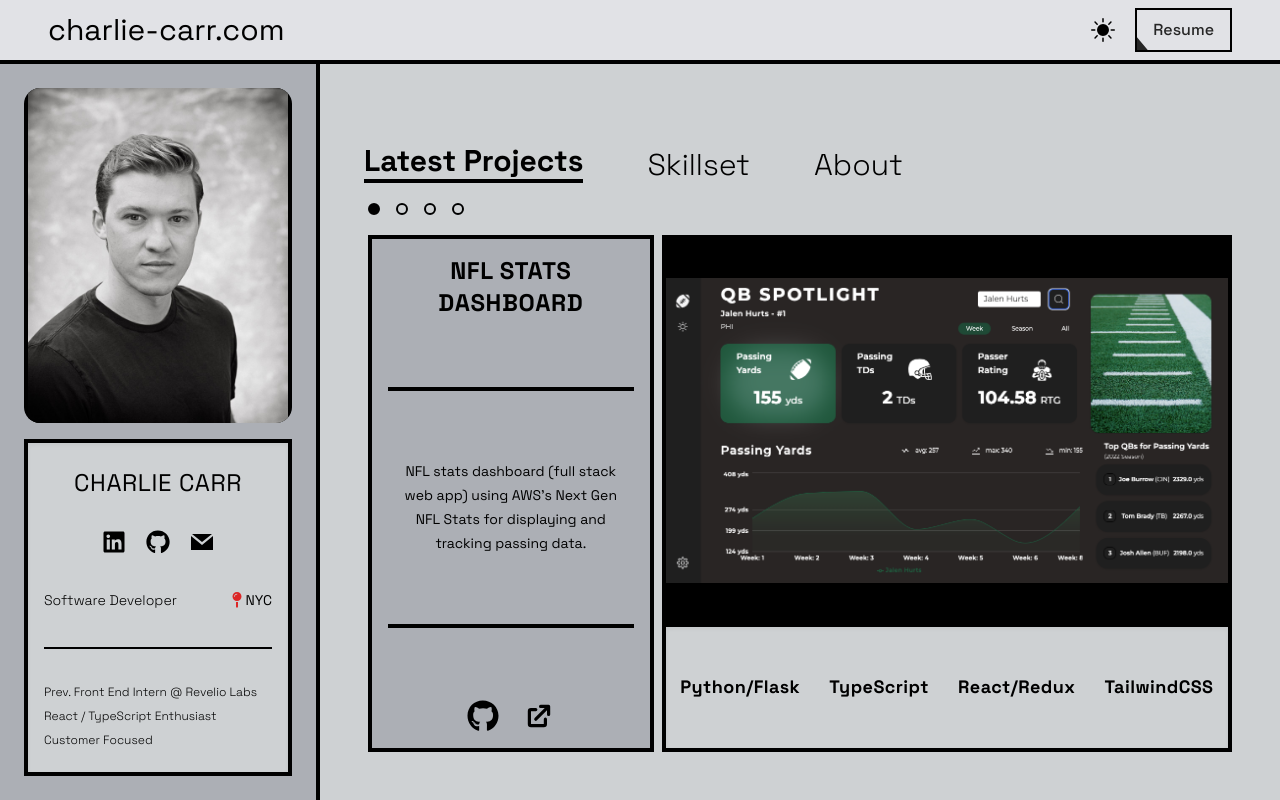
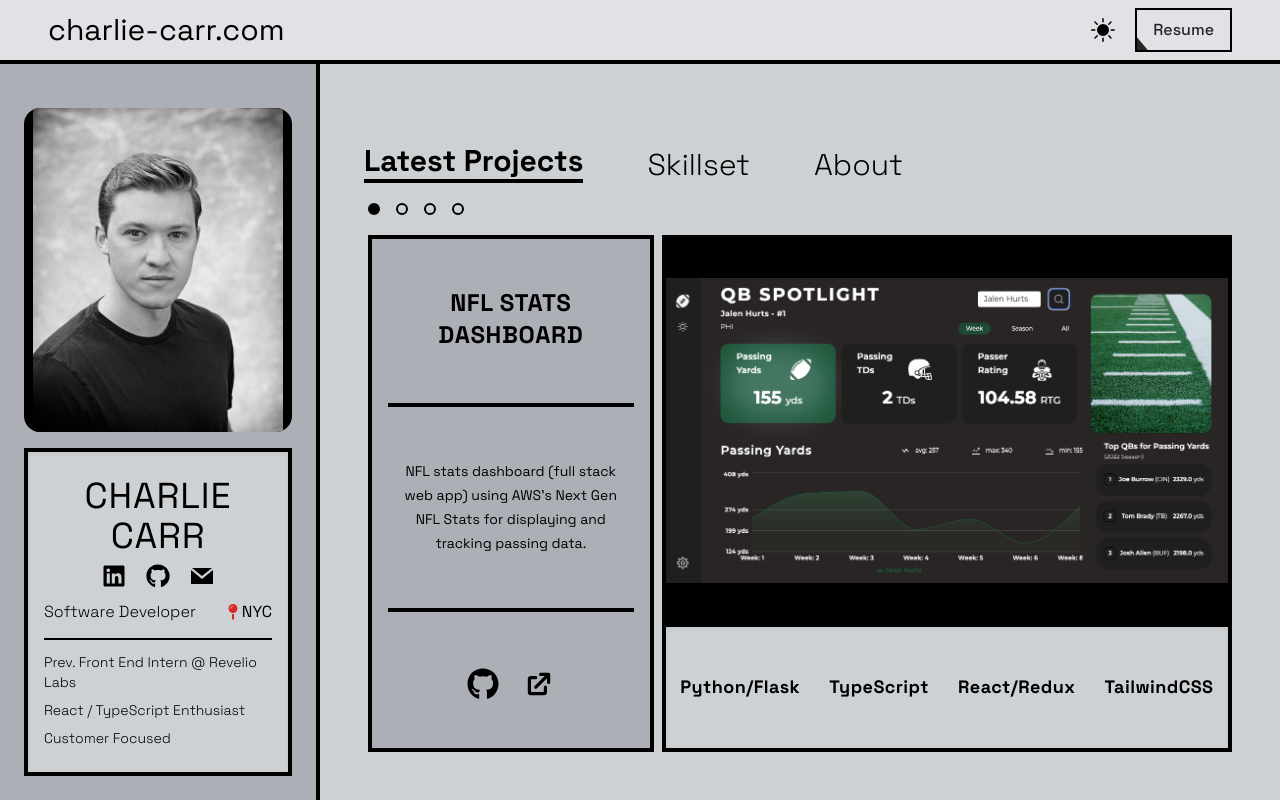
Before and after one commit to CharlesCarr/charlie-portfolio, a Next.js app: page / in a window 1280 px wide. Built offline with nearby package versions, Linux system fonts and the light colour scheme.

Commit message:
fix: improve responsiveness

```diff
--- a/components/LeftSection.tsx
+++ b/components/LeftSection.tsx
@@ -9,7 +9,7 @@
 
   return (
     <section className="w-full lg:w-1/4 h-header flex flex-col sm:flex-col-reverse md:flex-row lg:flex-col justify-center md:justify-around items-center lg:border-r-4 border-black dark:border-gray-200 border-0 border-b-4 lg:border-b-0 px-6 py-6 bg-[#acafb5] dark:bg-neutral-800">
-      <div className="bg-black rounded-2xl w-52 h-60 sm:w-60 sm:h-1/2 lg:w-full lg:h-left flex flex-col justify-center items-center relative">
+      <div className="bg-black rounded-2xl w-52 h-60 sm:w-60 sm:mt-5 sm:h-1/2 lg:w-full lg:h-left flex flex-col justify-center items-center relative">
         <Image
           src="/images/headshot.jpg"
           alt="headshot"
@@ -20,7 +20,7 @@
       </div>
 
       <div className="w-full lg:w-full sm:w-1/2 sm:h-1/2 h-60 flex flex-col justify-between items-center border-4 border-black dark:border-gray-200 mt-4 px-2 lg:px-4 py-6 shadow-inner bg-[#ced1d3] dark:bg-neutral-700">
-        <p className="text-3xl lg:text-2xl mb-2 tracking-wide">
+        <p className="text-3xl sm:text-4xl mb-2 tracking-wide text-center">
           CHARLIE CARR
         </p>
         <ul className="w-full flex justify-center items-center m-0 p-0">
@@ -46,12 +46,12 @@
           </li>
         </ul>
         <div className="w-full flex justify-between items-center mt-3 md:px-2 lg:px-0">
-          <p className="font-light text-base md:text-lg lg:text-sm">
+          <p className="font-light text-base md:text-lg lg:text-sm xl:text-base">
             Software Developer
           </p>
           <div className="flex items-center justify-center">
             <FaMapPin className="text-red-600 w-4 h-4" />
-            <p className="text-base md:text-lg lg:text-sm ml-px">
+            <p className="text-base md:text-lg lg:text-sm ml-px xl:text-base">
               NYC
             </p>
           </div>
@@ -60,13 +60,13 @@
         <div className="w-full h-4 border-b-2 border-black dark:border-gray-200"></div>
 
         <ul className="w-full m-0 p-0 mt-3 flex flex-col justify-center items-center lg:block">
-          <li className="text-sm md:text-base lg:text-xs font-light mb-2">
+          <li className="text-sm md:text-base lg:text-xs xl:text-sm font-light mb-2">
             Prev. Front End Intern @ Revelio Labs
           </li>
-          <li className="text-sm  md:text-base lg:text-xs  font-light mb-2">
+          <li className="text-sm  md:text-base lg:text-xs xl:text-sm  font-light mb-2">
             React / TypeScript Enthusiast
           </li>
-          <li className="text-sm md:text-base lg:text-xs font-light">
+          <li className="text-sm md:text-base lg:text-xs xl:text-sm font-light">
             Customer Focused
           </li>
         </ul>
--- a/components/Project.tsx
+++ b/components/Project.tsx
@@ -14,7 +14,7 @@
   return (
     <div className="h-full md:h-[450px] lg:h-full w-full flex flex-col sm:flex-row justify-center items-center mt-2 sm:mt-0">
       {/* left side project */}
-      <div className="w-full sm:w-1/3 h-64 sm:h-full border-4 border-black dark:border-gray-200 flex flex-col justify-between items-center py-4 sm:px-2 lg:px-4 mr-0 sm:mr-2 bg-[#acafb5] dark:bg-neutral-800 mb-6 sm:mb-0">
+      <div className="w-full sm:w-1/3 h-64 sm:h-full border-4 border-black dark:border-gray-200 flex flex-col justify-between items-center py-4 lg:py-12 sm:px-2 lg:px-4 mr-0 sm:mr-2 bg-[#acafb5] dark:bg-neutral-800 mb-6 sm:mb-0">
         <h1 className="font-bold mb-2 text-base lg:text-2xl tracking-wide text-center">
           {title}
         </h1>
```
